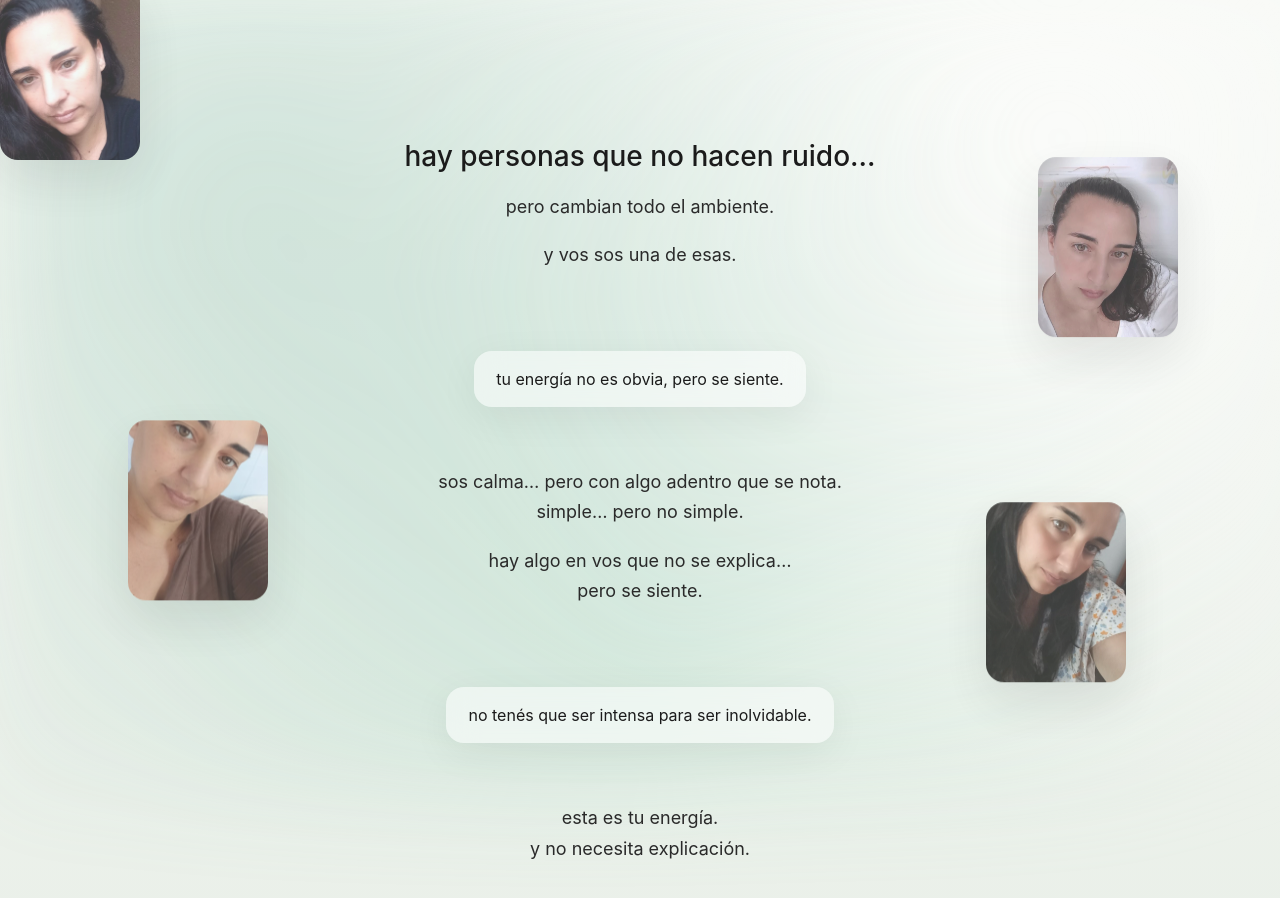
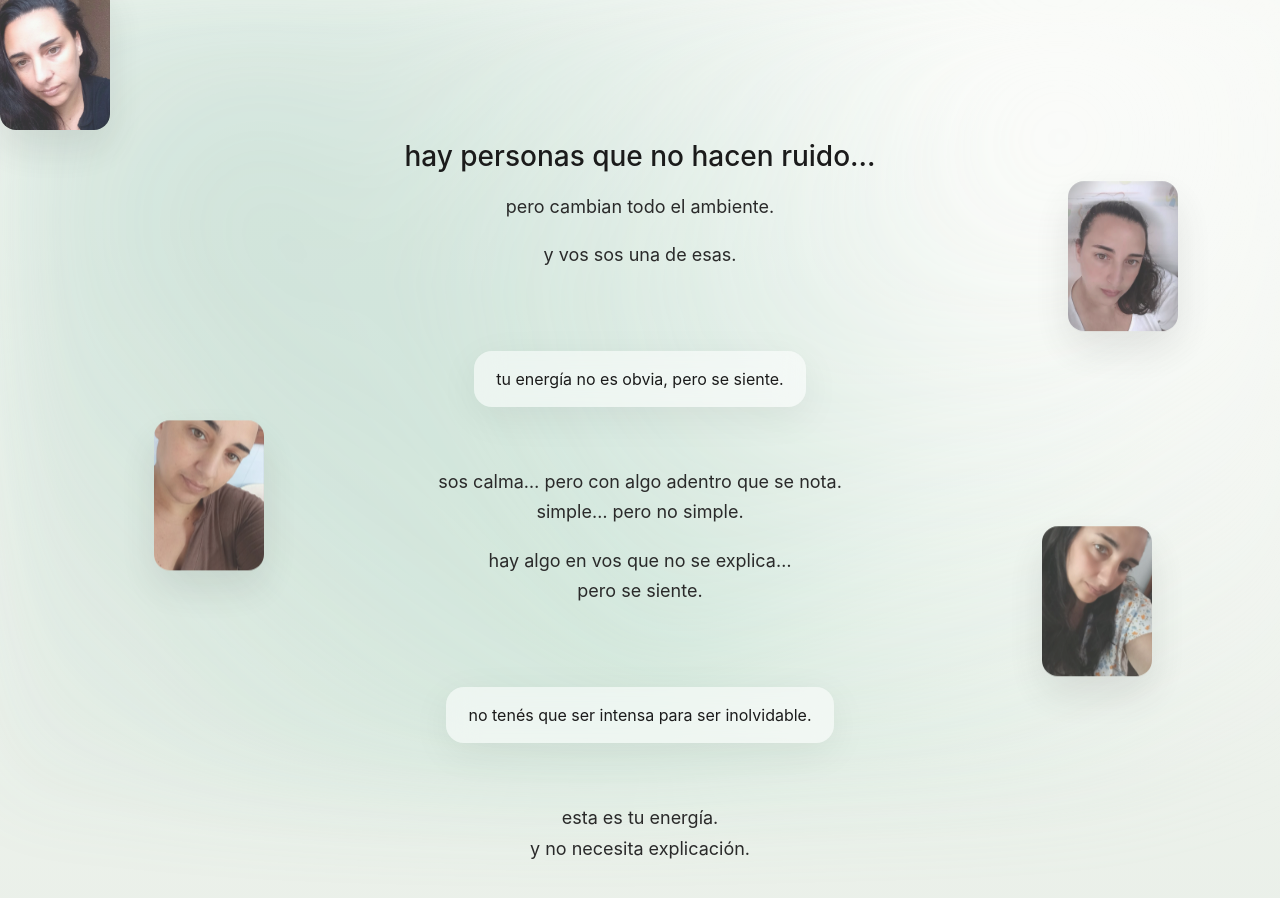
Before and after one commit to rentikrush/L, a plain HTML site: page index.html in a window 1280 px wide. Drawn offline with Linux system fonts and the light colour scheme.

Commit message:
index.html

```diff
--- a/index.html
+++ b/index.html
@@ -14,7 +14,7 @@ body {
     overflow-x: hidden;
 }
 
-/* 🌊 background */
+/* 🌊 BACKGROUND */
 .water {
     position: fixed;
     inset: 0;
@@ -35,24 +35,7 @@ body {
     100% { transform: translate(0,0) scale(1); }
 }
 
-/* ✨ particles */
-.particle {
-    position: fixed;
-    width: 3px;
-    height: 3px;
-    background: rgba(255,255,255,0.7);
-    border-radius: 50%;
-    animation: float 10s linear infinite;
-    z-index: 1;
-}
-
-@keyframes float {
-    0% { transform: translateY(100vh); opacity: 0; }
-    20% { opacity: 1; }
-    100% { transform: translateY(-10vh); opacity: 0; }
-}
-
-/* 🧠 content */
+/* 🧠 MAIN */
 .container {
     position: relative;
     z-index: 2;
@@ -87,15 +70,15 @@ p {
     margin-top: 60px;
 }
 
-/* 🖼 DESKTOP FLOATING PHOTOS */
+/* 🖼 FLOATING PHOTOS (DESKTOP SMALL POLAROID STYLE) */
 .photo {
     position: absolute;
-    width: 140px;
-    height: 180px;
-    border-radius: 18px;
+    width: 110px;
+    height: 150px;
+    border-radius: 16px;
     overflow: hidden;
-    box-shadow: 0 20px 50px rgba(0,0,0,0.12);
-    opacity: 0.75;
+    box-shadow: 0 18px 40px rgba(0,0,0,0.12);
+    opacity: 0.78;
     animation: floatPhoto 10s ease-in-out infinite;
 }
 
@@ -105,10 +88,10 @@ p {
     object-fit: cover;
 }
 
-.photo:nth-of-type(1){ top: 12%; left: 5%; }
-.photo:nth-of-type(2){ top: 22%; right: 8%; animation-duration: 12s; }
-.photo:nth-of-type(3){ top: 55%; left: 10%; animation-duration: 11s; }
-.photo:nth-of-type(4){ top: 65%; right: 12%; animation-duration: 13s; }
+.photo:nth-of-type(1){ top: 12%; left: 6%; transform: rotate(-3deg); }
+.photo:nth-of-type(2){ top: 25%; right: 8%; animation-duration: 12s; transform: rotate(2deg); }
+.photo:nth-of-type(3){ top: 55%; left: 12%; animation-duration: 11s; transform: rotate(3deg); }
+.photo:nth-of-type(4){ top: 68%; right: 10%; animation-duration: 13s; transform: rotate(-2deg); }
 
 @keyframes floatPhoto {
     0% { transform: translateY(0px); }
@@ -116,7 +99,7 @@ p {
     100% { transform: translateY(0px); }
 }
 
-/* 💧 ripple */
+/* 💧 RIPPLE */
 .ripple {
     position: fixed;
     border-radius: 50%;
@@ -135,7 +118,23 @@ p {
     }
 }
 
-/* 📱 MOBILE = gallery mode */
+/* ✨ EMOJIS */
+.emoji {
+    position: fixed;
+    font-size: 18px;
+    opacity: 0.6;
+    z-index: 1;
+    pointer-events: none;
+    animation: emojiFloat linear infinite;
+}
+
+@keyframes emojiFloat {
+    0% { transform: translateY(100vh); opacity: 0; }
+    10% { opacity: 0.8; }
+    100% { transform: translateY(-10vh); opacity: 0; }
+}
+
+/* 📱 MOBILE = CLEAN GALLERY */
 @media (max-width: 768px) {
 
     .container {
@@ -150,7 +149,6 @@ p {
         padding: 14px 16px;
     }
 
-    /* 📱 отключаем плавающий режим */
     .photo {
         position: relative;
         display: block;
@@ -169,7 +167,7 @@ p {
 
 <div class="water"></div>
 
-<!-- 🖼 4 PHOTOS -->
+<!-- 🖼 4 PHOTOS ONLY -->
 <div class="photo"><img src="photo1.jpg"></div>
 <div class="photo"><img src="photo2.jpg"></div>
 <div class="photo"><img src="photo3.jpg"></div>
@@ -216,16 +214,9 @@ p {
 
 <script>
 
-/* ✨ particles */
-for(let i=0;i<25;i++){
-    let p=document.createElement("div");
-    p.className="particle";
-    p.style.left=Math.random()*100+"vw";
-    p.style.animationDuration=(6+Math.random()*6)+"s";
-    document.body.appendChild(p);
-}
+/* 🌟 PARTICLES / optional light effect removed for performance balance */
 
-/* 💧 ripple */
+/* 💧 RIPPLE */
 document.addEventListener("click", createRipple);
 document.addEventListener("touchstart", function(e){
     const t = e.touches[0];
@@ -243,8 +234,23 @@ function createRipple(x, y) {
     ripple.style.top = (y - size/2) + "px";
 
     document.body.appendChild(ripple);
+    setTimeout(() => ripple.remove(), 900);
+}
 
-    setTimeout(() => ripple.remove(), 900);
+/* ✨ EMOJIS FLOAT */
+const emojis = ["🔥","🤍","D","🌿","✨"];
+
+for (let i = 0; i < 18; i++) {
+    let e = document.createElement("div");
+    e.className = "emoji";
+    e.innerText = emojis[Math.floor(Math.random() * emojis.length)];
+
+    e.style.left = Math.random() * 100 + "vw";
+    e.style.animationDuration = (6 + Math.random() * 6) + "s";
+    e.style.fontSize = (14 + Math.random() * 10) + "px";
+    e.style.animationDelay = Math.random() * 5 + "s";
+
+    document.body.appendChild(e);
 }
 
 </script>
```
